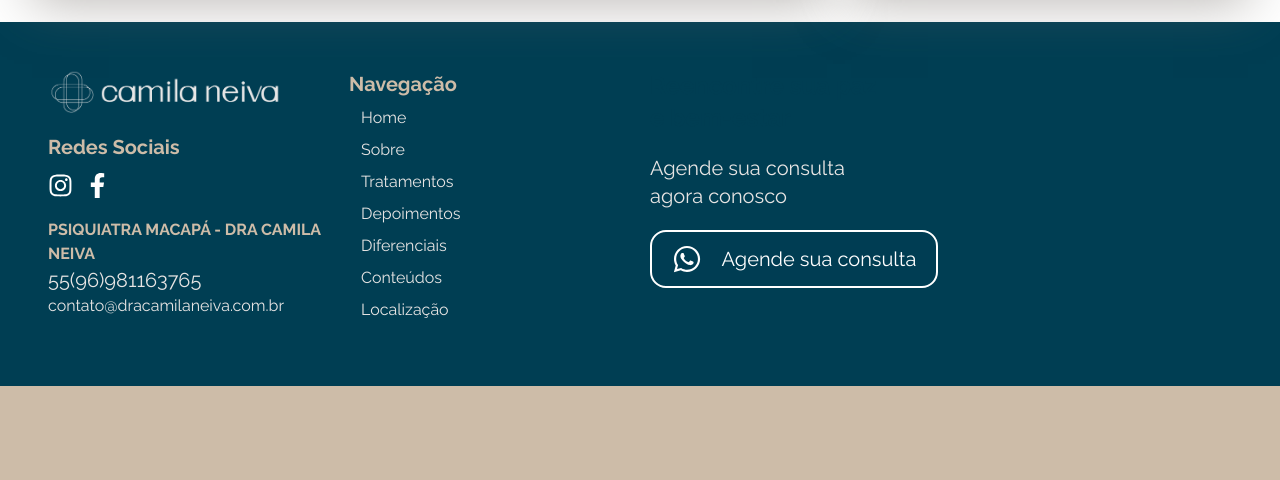
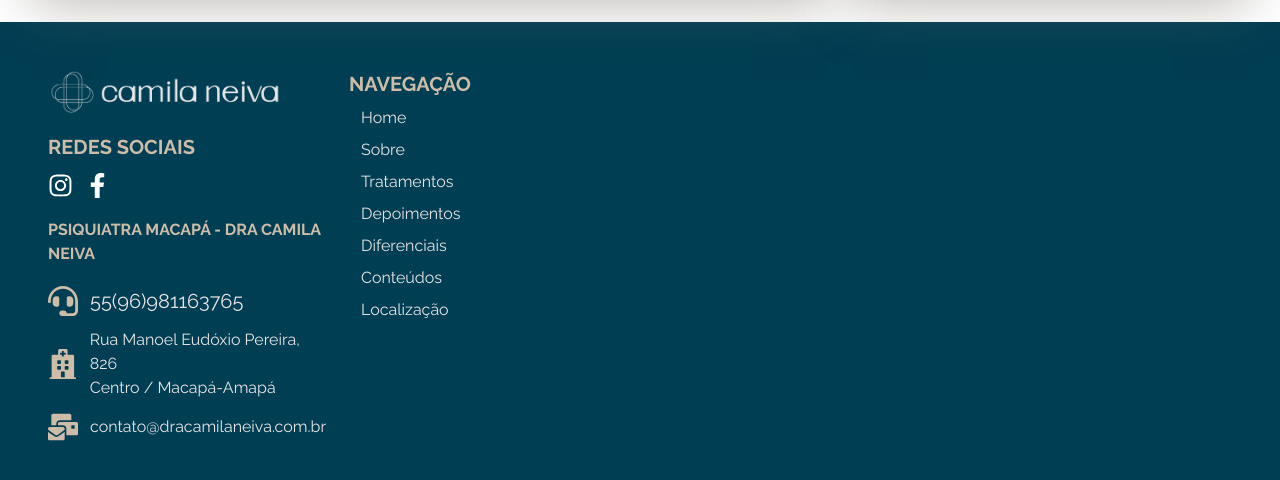
Before and after one commit to brunoprestesap/page-dra-camila, a React (Create React App) app: page / in a window 1280 px wide. Shown: the part 6135-6615 px from the top of the page. Before the commit the page ends 6521 px from the top, so only its background shows below. Built offline with nearby package versions, Linux system fonts and the light colour scheme.

Commit message:
ajuste no footer

```diff
--- a/src/components/Footer.js
+++ b/src/components/Footer.js
@@ -3,8 +3,10 @@ import logoImg from "../assets/logo.png";
 
 import {
   FaFacebookF,
+  FaHeadset,
+  FaHospital,
   FaInstagram,
-  FaWhatsapp,
+  FaMailBulk,
 } from "react-icons/fa";
 
 const Footer = () => {
@@ -15,7 +17,9 @@ const Footer = () => {
           <img src={logoImg} className="w-5/6 mb-5" alt="logo" />
 
           <div>
-            <h2 className="text-xl font-bold text-[#CDBCA8]">Redes Sociais</h2>
+            <h2 className="text-xl font-bold text-[#CDBCA8] uppercase">
+              Redes Sociais
+            </h2>
             <div className="flex gap-3 my-3">
               <div>
                 <a
@@ -42,19 +46,22 @@ const Footer = () => {
             </div>
           </div>
 
-
           <div className="w-full my-5">
-            <h2 className="text-base font-bold text-[#CDBCA8]">PSIQUIATRA MACAPÁ - DRA CAMILA NEIVA</h2>
-            <div>
-              <a
-                href="https://wa.me/5596981163765"
-                target="_blank"
-                rel="noreferrer"
-              >
-                <h2 className="text-xl text-stone-200">55(96)981163765</h2>
-              </a>
+            <h2 className="text-base font-bold text-[#CDBCA8] my-5">
+              PSIQUIATRA MACAPÁ - DRA CAMILA NEIVA
+            </h2>
+            <div className="flex gap-3 items-center mb-3">
+              <FaHeadset size={30} color="CDBCA8" />
+              <h2 className="text-xl text-stone-200">55(96)981163765</h2>{" "}
             </div>
-            <div>
+            <div className="flex gap-3 items-center mb-3">
+              <FaHospital size={30} color="CDBCA8" />
+              <h2 className="text-base text-stone-200">
+                Rua Manoel Eudóxio Pereira, 826 <br /> Centro / Macapá-Amapá
+              </h2>
+            </div>
+            <div className="flex gap-3 items-center mb-3">
+              <FaMailBulk size={30} color="CDBCA8" />
               <h2 className="text-base text-stone-200">
                 contato@dracamilaneiva.com.br
               </h2>
@@ -62,7 +69,9 @@ const Footer = () => {
           </div>
         </div>
         <div>
-          <h2 className="text-xl font-bold text-[#CDBCA8]">Navegação</h2>
+          <h2 className="text-xl font-bold text-[#CDBCA8] uppercase">
+            Navegação
+          </h2>
           <a href="#hero">
             <h2 className="text-base my-2 mx-3 text-stone-200">Home</h2>
           </a>
@@ -85,29 +94,6 @@ const Footer = () => {
             <h2 className="text-base my-2 mx-3 text-stone-200">Localização</h2>
           </a>
         </div>
-
-        <div className="flex flex-col">
-          <h2 className="text-2xl font-bold text-[#CDBCA8 ]">
-            Reencontre sua paz
-            <br /> e bem-estar
-          </h2>
-          <h2 className="text-xl text-stone-200 my-5">
-            Agende sua consulta
-            <br /> agora conosco
-          </h2>
-          <button className="p-3 w-72 text-white rounded-2xl transform duration-500 hover:-translate-y-1 bg-[#003E53]/70 border-2 border-white hover:bg-[#003E53]/90 hover:border-2 hover:border-stone-800">
-            <a
-              href="https://wa.me/5596981163765"
-              target="_blank"
-              rel="noreferrer"
-            >
-              <div className="flex justify-center items-center gap-3 md:gap-5">
-                <FaWhatsapp size={30} />
-                <h2 className="text-sm md:text-xl">Agende sua consulta</h2>
-              </div>
-            </a>
-          </button>
-        </div>
       </div>
     </div>
   );
```
